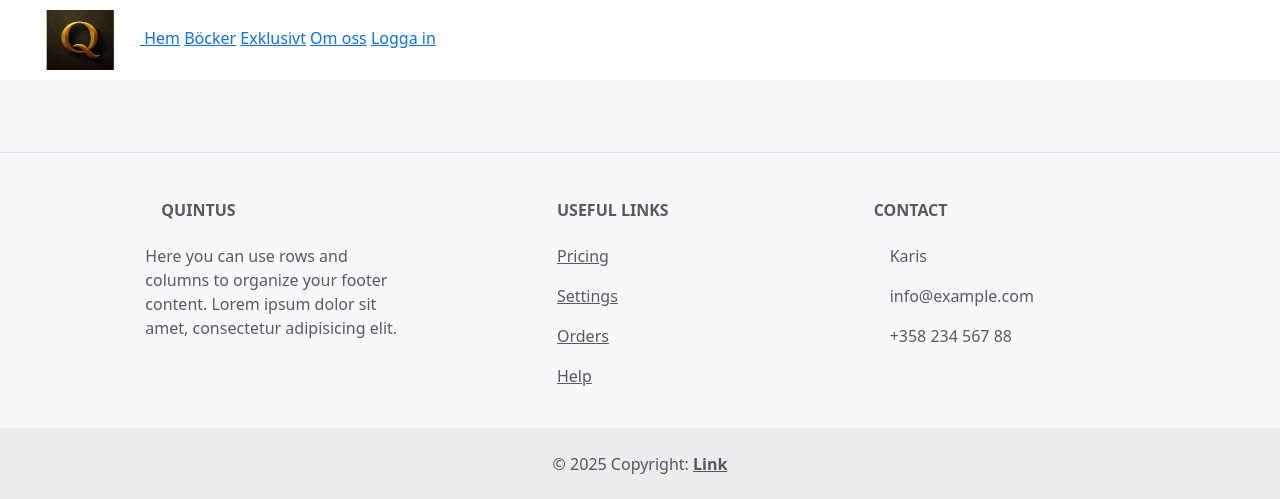
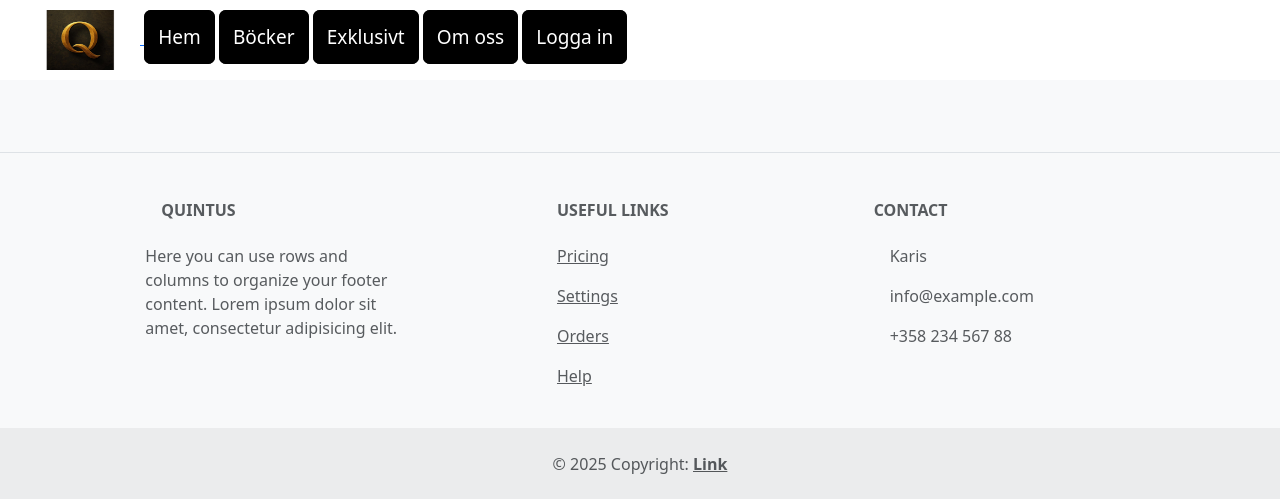
Before and after one commit to aosterlund/Qvintus, a PHP site: page / in a window 1280 px wide. Shown: the top 499 px of the page. Run offline with PHP 8.4, Linux system fonts and the light colour scheme.

Commit message:
created header

```diff
--- a/css/style.css
+++ b/css/style.css
@@ -54,6 +54,24 @@ header {
 .navbar ul li a:hover {
     color: #007bff;
 }
+
+.nav-button  {
+    font-size: 19px;
+    padding: 10px;
+    text-decoration: none;
+    text-align: right;
+    border: 4px solid #000;
+    border-radius: 7px;
+    background-color: rgb(0, 0, 0);
+    color: white;
+}
+
+.nav-button:hover {
+    cursor: pointer;
+    background-color: #fff;
+    color: #000
+}
+
 
 /* ✅ Rare Badge */
 .rare-badge {
--- a/includes/header.php
+++ b/includes/header.php
@@ -51,7 +51,7 @@ $adminMenuLinks = array(
             </form>
         <?php else: ?>
             <?php foreach ($menuLinks as $link): ?>
-                <a href="<?= $link['url'] ?>" class="button"><?= $link['title'] ?></a>
+                <a href="<?= $link['url'] ?>" class="nav-button"><?= $link['title'] ?></a>
             <?php endforeach; ?>
         <?php endif; ?>
     </nav>
```
